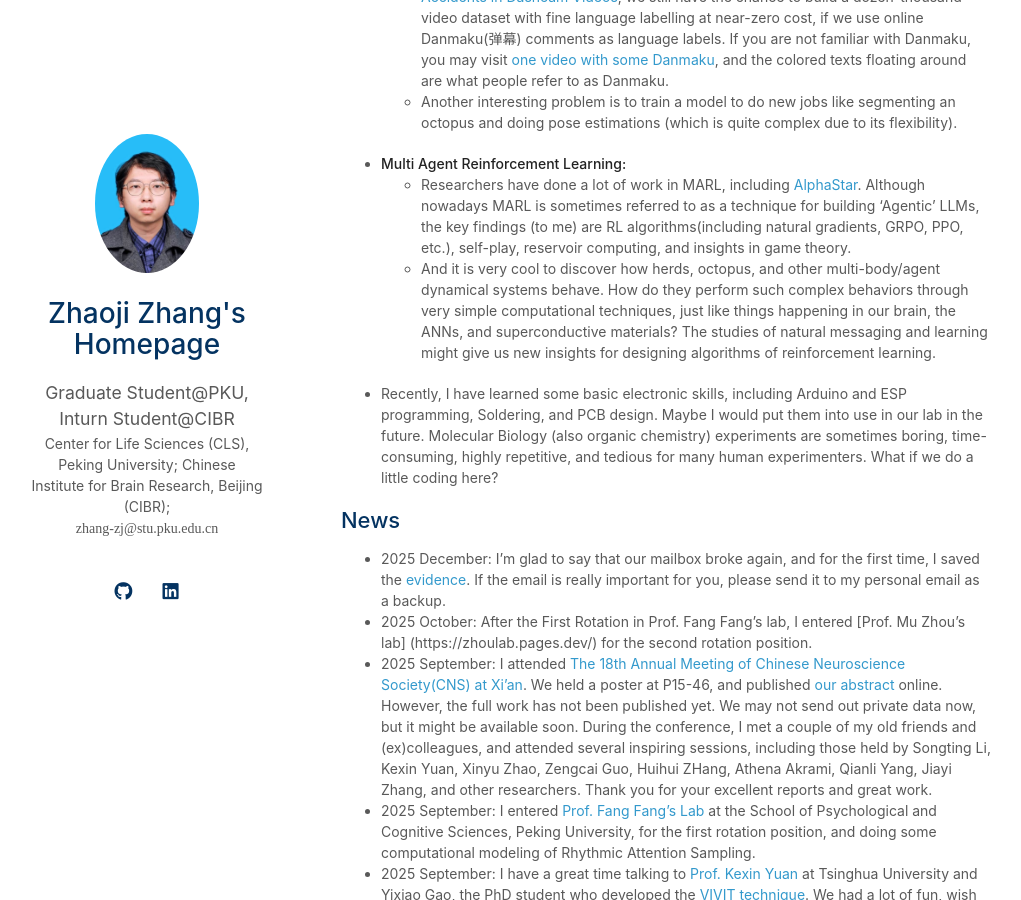
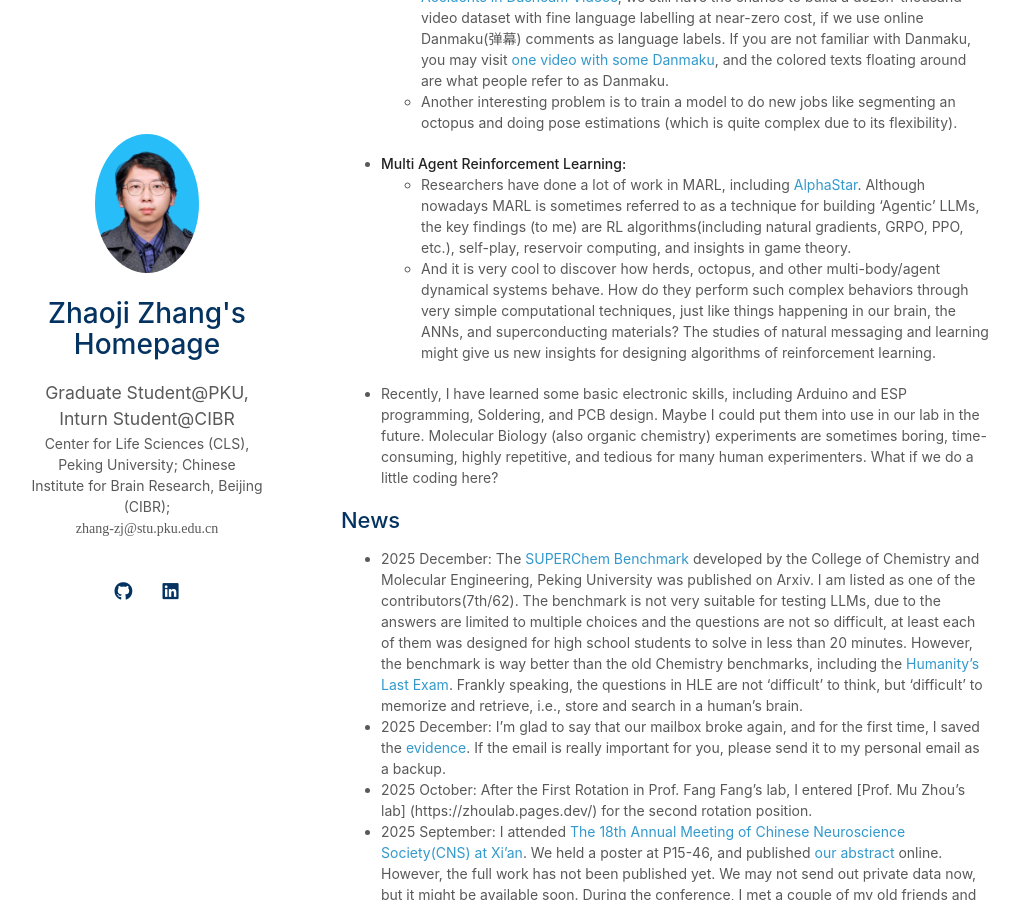
Before and after one commit to Zhang-Zhaoji/Zhang-Zhaoji.github.io, a Jekyll site: the page built from index.md, in a window 1280 px wide and 900 px high, scrolled down 1337 px. Shown: the whole window, without its empty margins (129-1150 px from the left). Built offline with Jekyll 4.4.1, drawn with Linux system fonts in a browser that asks for light colours; a style sheet for code colours, icons or effects is not loaded; our own code applies the rules of GitHub Pages for plain Markdown files.

Commit message:
Refine content in index.md for clarity and updates
Revised text for clarity and improved flow in multiple sections, including updates on recent skills and lab experiences.

```diff
--- a/index.md
+++ b/index.md
@@ -24,11 +24,12 @@ If you want to contact me, please email me at **2501111571@stu.pku.edu.cn** or *
   - Another interesting problem is to train a model to do new jobs like segmenting an octopus and doing pose estimations (which is quite complex due to its flexibility).
 - **Multi Agent Reinforcement Learning:**
   -  Researchers have done a lot of work in MARL, including [AlphaStar](https://deepmind.google/discover/blog/alphastar-mastering-the-real-time-strategy-game-starcraft-ii/). Although nowadays MARL is sometimes referred to  as a technique for building 'Agentic' LLMs, the key findings (to me) are RL algorithms(including natural gradients, GRPO, PPO, etc.), self-play, reservoir computing, and insights in game theory.
-  -  And it is very cool to discover how herds, octopus, and other multi-body/agent dynamical systems behave. How do they perform such complex behaviors through very simple computational techniques, just like things happening in our brain, the ANNs, and superconductive materials? The studies of natural messaging and learning might give us new insights for designing algorithms of reinforcement learning.
-- Recently, I have learned some basic electronic skills, including Arduino and ESP programming, Soldering, and PCB design. Maybe I would put them into use in our lab in the future. Molecular Biology (also organic chemistry) experiments are sometimes boring, time-consuming, highly repetitive, and tedious for many human experimenters. What if we do a little coding here?
+  -  And it is very cool to discover how herds, octopus, and other multi-body/agent dynamical systems behave. How do they perform such complex behaviors through very simple computational techniques, just like things happening in our brain, the ANNs, and superconducting materials? The studies of natural messaging and learning might give us new insights for designing algorithms of reinforcement learning.
+- Recently, I have learned some basic electronic skills, including Arduino and ESP programming, Soldering, and PCB design. Maybe I could put them into use in our lab in the future. Molecular Biology (also organic chemistry) experiments are sometimes boring, time-consuming, highly repetitive, and tedious for many human experimenters. What if we do a little coding here?
 
 ## News
 
+- 2025 December: The [SUPERChem Benchmark](https://arxiv.org/pdf/2512.01274) developed by the College of Chemistry and Molecular Engineering, Peking University was published on Arxiv. I am listed as one of the contributors(7th/62). The benchmark is not very suitable for testing LLMs, due to the answers are limited to multiple choices and the questions are not so difficult, at least each of them was designed for high school students to solve in less than 20 minutes. However, the benchmark is way better than the old Chemistry benchmarks, including the [Humanity's Last Exam](https://lastexam.ai/). Frankly speaking, the questions in HLE are not 'difficult' to think, but 'difficult' to memorize and retrieve, i.e., store and search in a human's brain.
 - 2025 December: I'm glad to say that our mailbox broke again, and for the first time, I saved the [evidence](https://github.com/Zhang-Zhaoji/Zhang-Zhaoji.github.io/blob/main/assets/img/mailbroke.png). If the email is really important for you, please send it to my personal email as a backup.
 - 2025 October: After the First Rotation in Prof. Fang Fang's lab, I entered [Prof. Mu Zhou's lab] (https://zhoulab.pages.dev/) for the second rotation position.
 - 2025 September: I attended [The 18th Annual Meeting of Chinese Neuroscience Society(CNS) at Xi'an](https://cns.org.cn/2025/). We held a poster at P15-46, and published [our abstract](https://github.com/Zhang-Zhaoji/Zhang-Zhaoji.github.io/blob/main/assets/files/abstractAtCNS2025.pdf) online. However, the full work has not been published yet. We may not send out private data now, but it might be available soon. During the conference, I met a couple of my old friends and (ex)colleagues, and attended several inspiring sessions, including those held by Songting Li, Kexin Yuan, Xinyu Zhao, Zengcai Guo, Huihui ZHang, Athena Akrami, Qianli Yang, Jiayi Zhang, and other researchers. Thank you for your excellent reports and great work.
```
